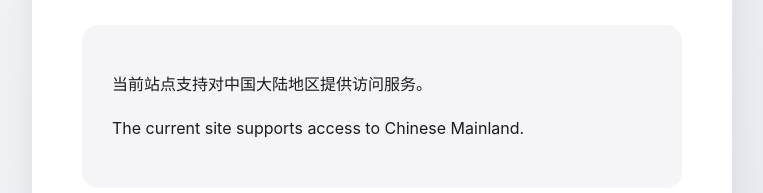
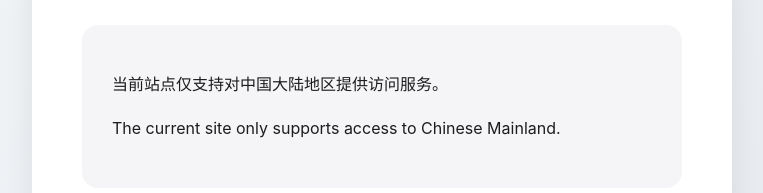
Before and after one commit to asakiriri/agiworld_net, a plain HTML site: page index.html in a window 1280 px wide. Shown: the part 392-585 px from the top of the page, without its empty margins (258-1021 px from the left). Drawn offline with Linux system fonts and the light colour scheme.

Commit message:
Update index.html

```diff
--- a/index.html
+++ b/index.html
@@ -120,10 +120,10 @@
         <div class="notice-box">
             <div class="notice-content">
                 <p>
-                    <h3>当前站点支持对中国大陆地区提供访问服务。</h3>
+                    <h3>当前站点仅支持对中国大陆地区提供访问服务。</h3>
                 </p>
                 <p>
-                    <h3>The current site supports access to Chinese Mainland.</h3>
+                    <h3>The current site only supports access to Chinese Mainland.</h3>
                 </p>
             </div>
         </div>
```
